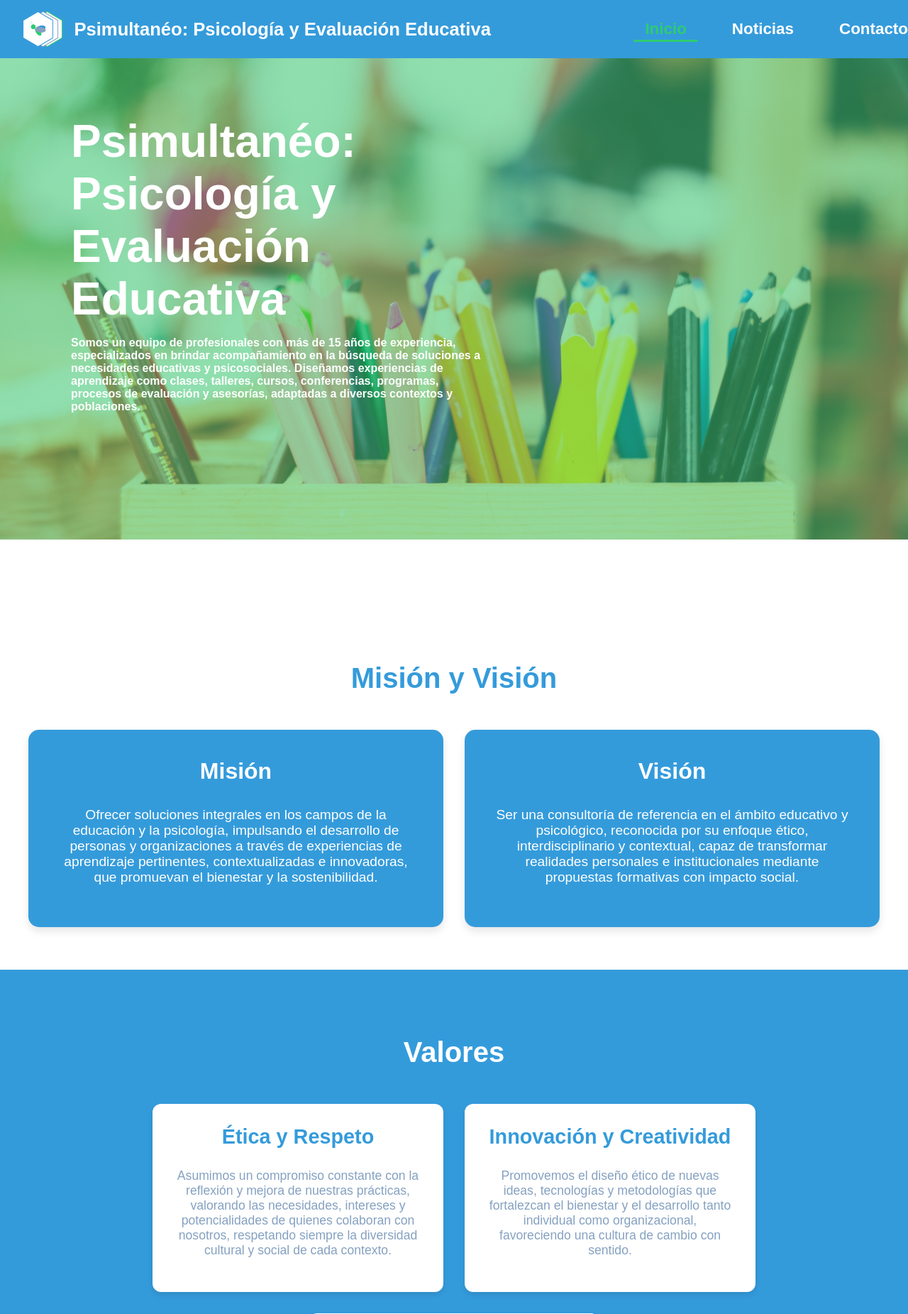
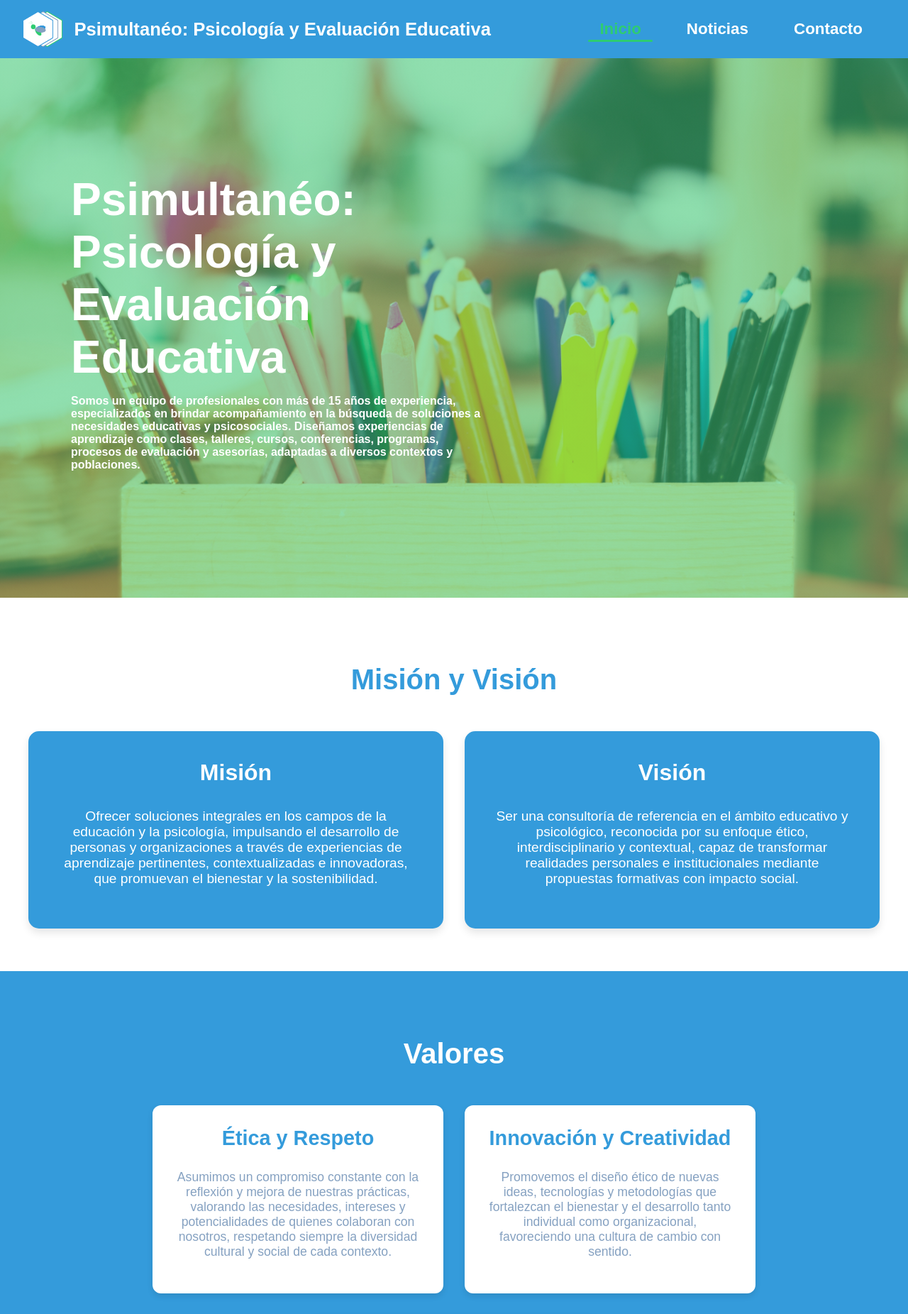
Before and after one commit to RusticHades/psimultaneo-web, a Django app: template templates/index.html in a window 1280 px wide. Shown: the top 1851 px of the page at 71% size. Run offline with Django 5.2, Linux system fonts and the light colour scheme; the template is opened without the code that fills it, so the values that code supplies are empty.

Commit message:
Subida de actualizacion de estilo

```diff
--- a/static/css/cssGeneral.css
+++ b/static/css/cssGeneral.css
@@ -288,20 +288,3 @@ footer {
         margin-bottom: 10px;
     }
 }
-
-.barra-navegacion {
-    position: fixed; /* Cambia a fixed para asegurar posición */
-    width: 100%;
-    top: 0;
-    left: 0;
-    z-index: 1000;
-}
-
-.menu-desplegable {
-    z-index: 1001; /* Mayor que la barra de navegación */
-}
-
-/* Añade margen al main para que no quede detrás de la barra fija */
-main {
-    margin-top: 80px; /* Ajusta según la altura de tu barra */
-}
--- a/static/css/cssNoticias.css
+++ b/static/css/cssNoticias.css
@@ -21,6 +21,7 @@ h2 {
 
 label {
     display: block;
+    z-index: -1000;
     margin-bottom: 5px;
     color: var(--color-secundario);
 }
@@ -32,6 +33,7 @@ input[type="text"], input[type="date"], textarea, input[type="file"] {
     box-sizing: border-box;
     border: 1px solid var(--color-principal);
     border-radius: 4px;
+    z-index: -1000;
 }
 
 textarea {
```
